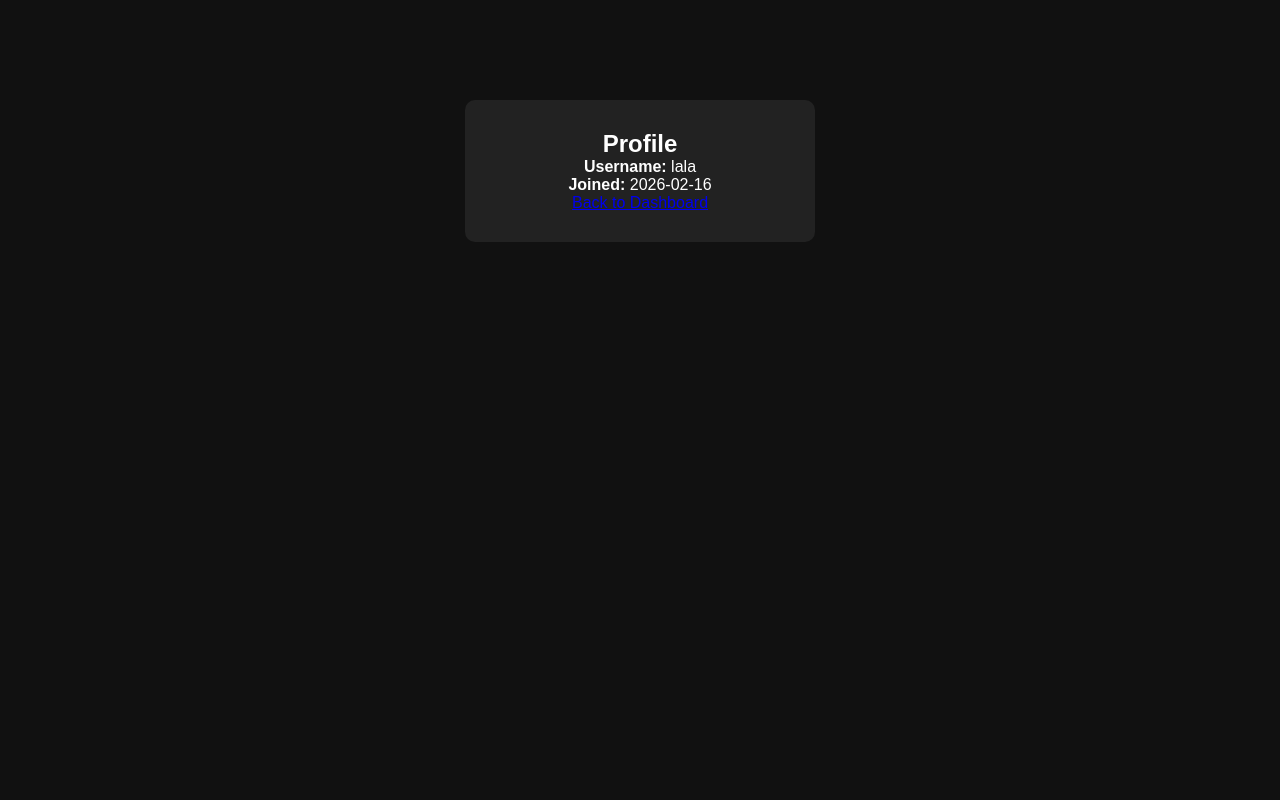
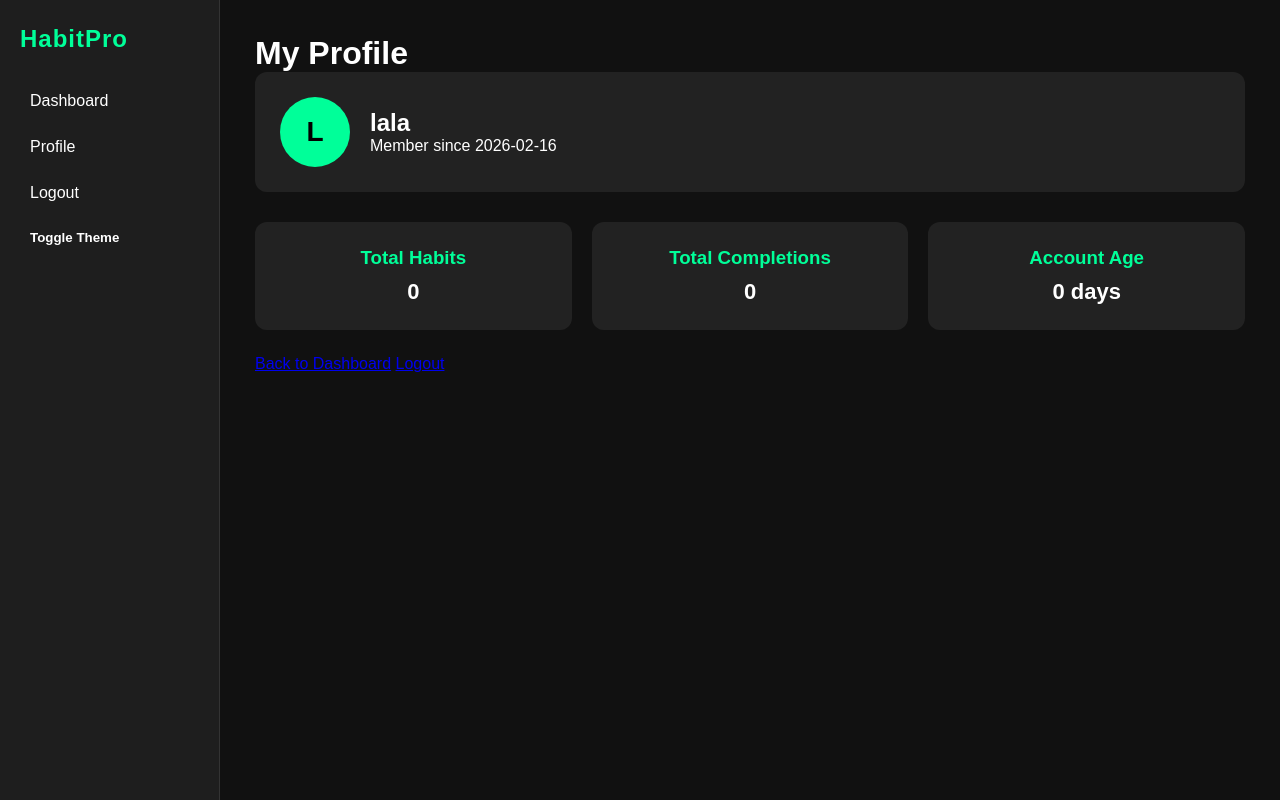
Before and after one commit to adhilgafoor00-stack/HabitPro, a Flask app: page /profile in a window 1280 px wide. Run offline with Flask 3, Linux system fonts and the light colour scheme; a user stored in the database is signed in; data comes from the database, SQL or seed files in the repository; data that the repository does not hold is empty.

Commit message:
profile page updeterd

```diff
--- a/app.py
+++ b/app.py
@@ -259,14 +259,39 @@ def profile():
         return redirect("/login")
 
     conn = get_db()
+
+    # Get user info
     user = conn.execute(
         "SELECT * FROM users WHERE id=?",
         (session["user_id"],)
     ).fetchone()
+
+    # Total habits
+    total_habits = conn.execute(
+        "SELECT COUNT(*) FROM habits WHERE user_id=?",
+        (session["user_id"],)
+    ).fetchone()[0]
+
+    # Total completions
+    total_completions = conn.execute('''
+        SELECT COUNT(*) FROM completions
+        JOIN habits ON habits.id = completions.habit_id
+        WHERE habits.user_id=?
+    ''', (session["user_id"],)).fetchone()[0]
+
+    # Account age calculation
+    join_date = datetime.strptime(user['created_at'], "%Y-%m-%d").date()
+    account_age = (date.today() - join_date).days
+
     conn.close()
 
-    return render_template("profile.html", user=user)
-
+    return render_template(
+        "profile.html",
+        user=user,
+        total_habits=total_habits,
+        total_completions=total_completions,
+        account_age=account_age
+    )
 
 # ---------------- LOGOUT ----------------
 @app.route('/logout')
--- a/static/style.css
+++ b/static/style.css
@@ -1,9 +1,14 @@
-* { margin:0; padding:0; box-sizing:border-box; }
+* {
+    margin:0;
+    padding:0;
+    box-sizing:border-box;
+}
 
 body {
     font-family: Arial, sans-serif;
     background:#111;
     color:white;
+    transition:0.3s ease;
 }
 
 .layout {
@@ -15,42 +20,59 @@ body {
 .sidebar {
     width:220px;
     background:#1e1e1e;
-    padding:20px;
+    padding:25px 20px;
     display:flex;
     flex-direction:column;
+    border-right:1px solid #333;
 }
 
 .sidebar h2 {
-    margin-bottom:20px;
+    margin-bottom:25px;
     color:#00ff99;
+    font-weight:bold;
+    letter-spacing:1px;
 }
 
-.sidebar a, .sidebar button {
-    margin:8px 0;
+.sidebar a,
+.sidebar button {
+    margin:6px 0;
+    padding:8px 10px;
     text-decoration:none;
     color:white;
     background:none;
     border:none;
     cursor:pointer;
     text-align:left;
+    border-radius:6px;
+    transition:0.2s ease;
+}
+
+.sidebar a:hover,
+.sidebar button:hover {
+    background:#00ff9920;
+    color:#00ff99;
 }
 
 /* Main */
 .main {
     flex:1;
-    padding:30px;
+    padding:35px;
 }
 
+/* Add Form */
 .add-form {
     display:flex;
     gap:10px;
-    margin-bottom:20px;
+    margin-bottom:25px;
 }
 
-.add-form input, select {
+.add-form input,
+.add-form select {
     padding:10px;
     border:none;
     border-radius:6px;
+    background:#222;
+    color:white;
 }
 
 button {
@@ -58,77 +80,143 @@ button {
     border:none;
     border-radius:6px;
     background:#00ff99;
+    font-weight:bold;
     cursor:pointer;
+    transition:0.2s ease;
 }
 
+button:hover {
+    opacity:0.8;
+}
+
+/* Stats */
 .stats {
     display:flex;
     gap:20px;
-    margin:20px 0;
+    margin:25px 0;
 }
 
 .card {
     background:#222;
-    padding:20px;
-    border-radius:10px;
+    padding:25px;
+    border-radius:12px;
     flex:1;
     text-align:center;
+    transition:0.2s ease;
 }
 
+.card:hover {
+    transform:translateY(-3px);
+}
+
+.card h3 {
+    margin-bottom:10px;
+    color:#00ff99;
+}
+
+.card p {
+    font-size:22px;
+    font-weight:bold;
+}
+
+/* Chart */
 .chart-box {
     background:#222;
-    padding:20px;
-    border-radius:10px;
-    margin-bottom:20px;
+    padding:25px;
+    border-radius:12px;
+    margin-bottom:25px;
 }
 
+/* Habit Item */
 .habit-item {
     background:#222;
-    padding:15px;
-    margin-bottom:10px;
-    border-radius:10px;
+    padding:18px;
+    margin-bottom:12px;
+    border-radius:12px;
     display:flex;
     justify-content:space-between;
     align-items:center;
+    transition:0.2s ease;
 }
 
+.habit-item:hover {
+    background:#2a2a2a;
+}
+
+/* Badge */
 .badge {
     background:#00ff99;
     color:black;
-    padding:3px 8px;
-    border-radius:5px;
+    padding:4px 10px;
+    border-radius:20px;
     font-size:12px;
+    font-weight:bold;
 }
 
+/* Actions */
 .actions a {
     margin-left:8px;
     text-decoration:none;
-    padding:5px 8px;
-    border-radius:5px;
+    padding:6px 10px;
+    border-radius:6px;
+    font-weight:bold;
+    font-size:13px;
+    transition:0.2s;
 }
 
 .done { background:orange; color:black; }
-.edit { background:blue; color:white; }
-.delete { background:red; color:white; }
+.edit { background:#007bff; color:white; }
+.delete { background:#ff4d4d; color:white; }
 
+.actions a:hover {
+    opacity:0.8;
+}
+
+/* Auth */
 .auth-container {
-    max-width:350px;
-    margin:100px auto;
+    max-width:380px;
+    margin:120px auto;
     background:#222;
-    padding:30px;
-    border-radius:10px;
+    padding:35px;
+    border-radius:12px;
     text-align:center;
 }
 
 .auth-container input {
     width:100%;
     padding:10px;
-    margin:10px 0;
+    margin:12px 0;
     border:none;
     border-radius:6px;
+    background:#111;
+    color:white;
 }
 
-/* Dark Mode */
+/* Profile */
+.profile-card {
+    display:flex;
+    align-items:center;
+    gap:20px;
+    background:#222;
+    padding:25px;
+    border-radius:12px;
+    margin-bottom:30px;
+}
+
+.profile-avatar {
+    width:70px;
+    height:70px;
+    background:#00ff99;
+    color:black;
+    font-size:28px;
+    font-weight:bold;
+    display:flex;
+    align-items:center;
+    justify-content:center;
+    border-radius:50%;
+}
+
+/* Light Mode */
 .light-mode {
     background:#f4f4f4;
     color:black;
@@ -138,13 +226,24 @@ button {
 .light-mode .card,
 .light-mode .habit-item,
 .light-mode .chart-box,
-.light-mode .auth-container {
+.light-mode .auth-container,
+.light-mode .profile-card {
     background:white;
+    color:black;
+}
+
+.light-mode .sidebar a {
     color:black;
 }
 
 /* Responsive */
 @media(max-width:768px){
     .layout{flex-direction:column;}
-    .sidebar{width:100%; flex-direction:row; justify-content:space-around;}
+    .sidebar{
+        width:100%;
+        flex-direction:row;
+        justify-content:space-around;
+    }
+    .stats{flex-direction:column;}
+    .add-form{flex-direction:column;}
 }
--- a/templates/profile.html
+++ b/templates/profile.html
@@ -1,15 +1,70 @@
 <!DOCTYPE html>
 <html>
 <head>
-    <title>Profile</title>
+    <title>Profile - HabitPro</title>
     <link rel="stylesheet" href="/static/style.css">
 </head>
 <body>
-<div class="auth-container">
-    <h2>Profile</h2>
-    <p><strong>Username:</strong> {{ user.username }}</p>
-    <p><strong>Joined:</strong> {{ user.created_at }}</p>
-    <a href="/dashboard">Back to Dashboard</a>
+
+<div class="layout">
+
+    <!-- Sidebar -->
+    <div class="sidebar">
+        <h2>HabitPro</h2>
+        <a href="/dashboard">Dashboard</a>
+        <a href="/profile" class="active">Profile</a>
+        <a href="/logout">Logout</a>
+        <button onclick="toggleDarkMode()">Toggle Theme</button>
+    </div>
+
+    <!-- Main Content -->
+    <div class="main">
+
+        <h1>My Profile</h1>
+
+        <!-- Profile Card -->
+        <div class="profile-card">
+            <div class="profile-avatar">
+                {{ user.username[0] | upper }}
+            </div>
+
+            <div class="profile-info">
+                <h2>{{ user.username }}</h2>
+                <p class="joined-date">Member since {{ user.created_at }}</p>
+            </div>
+        </div>
+
+        <!-- Account Stats -->
+        <div class="stats profile-stats">
+
+            <div class="card">
+                <h3>Total Habits</h3>
+                <p>{{ total_habits }}</p>
+            </div>
+
+            <div class="card">
+                <h3>Total Completions</h3>
+                <p>{{ total_completions }}</p>
+            </div>
+
+            <div class="card">
+                <h3>Account Age</h3>
+                <p>{{ account_age }} days</p>
+            </div>
+
+        </div>
+
+        <!-- Actions -->
+        <div class="profile-actions">
+            <a href="/dashboard" class="btn">Back to Dashboard</a>
+            <a href="/logout" class="btn danger">Logout</a>
+        </div>
+
+    </div>
+
 </div>
+
+<script src="/static/script.js"></script>
+
 </body>
 </html>
```
